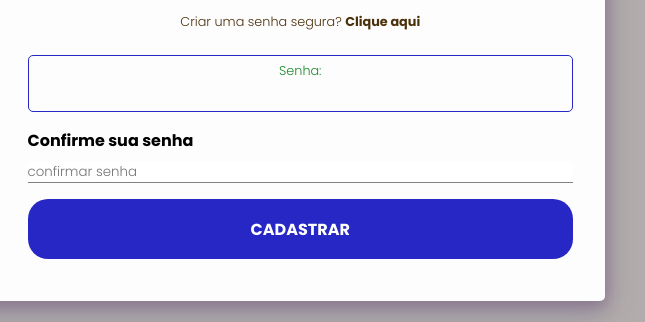
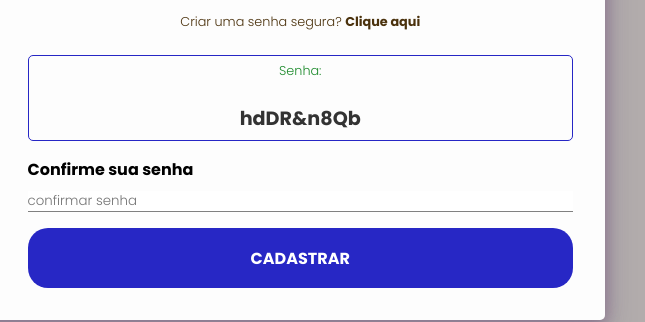
Before and after one commit to filipecrodrigues/projeto-gerador-de-senhas, a plain HTML site: page index.html in a window 1280 px wide. Both pictures are taken after a click on the element "Clique aqui". Shown: the part 371-693 px from the top of the page, 635-1280 px from the left. Drawn offline with Linux system fonts and the light colour scheme.

Commit message:
feat: implementando o as funcionalidades no javascript

```diff
--- a/css/styles.css
+++ b/css/styles.css
@@ -124,12 +124,14 @@ input[type ="submit"]:hover{
     color: #333;
     text-align: center;
     margin-bottom: 1rem;
-    /*display: none;*/
+    display: none;
 }
  #generated-password p{
     color: #1d8a2c;
 }
-
+#generated-password h4{
+    font-weight: bold;
+}
 /* RESPONSIVIDADE */
 
 /* Tablets e dispositivos menores (até 768px) */
--- a/js/scripts.js
+++ b/js/scripts.js
@@ -0,0 +1,60 @@
+/*seleção de elementos */
+const generatepasswordButton = document.querySelector("#generate-password");
+const generatedpasswordElement = document.querySelector("#generated-password");
+
+
+/*Funções */
+
+/*gerando letras minusculas */
+const getLetterLowerCase = ()=>{
+
+    return (String.fromCharCode(Math.floor(Math.random()*26) +97));
+};
+/* gerando letras maiusculas */
+const getLetterUpperCase = ()=>{
+
+    return (String.fromCharCode(Math.floor(Math.random()*26) +65));
+};
+
+/*gerando numeros aleatórios */
+const getNumbers = () =>{
+    return (Math.floor(Math.random()*10).toString()) //math.floor para pegar um numero quebrado
+}
+/*gerando caracteres especiais */
+ const getSymbols = () =>{
+    const symbols ="!@#$%^&*()-_+=[]{}';:\",./<>?\\|~`";
+    return symbols [Math.floor(Math.random()* symbols.length)];
+ };
+
+/* Funçaço que pega os caracteres aleatorios e entrga as senhas */
+
+const generatedpassword =(getLetterLowerCase, getLetterUpperCase, getNumbers, getSymbols) =>{ //passando as funções como parametros
+
+     let password =" ";
+
+     const passwordLength = 10; //senha de 10 caracters
+     const generators = [getLetterLowerCase, getLetterUpperCase, getNumbers, getSymbols ]
+
+    //loop para execultar aleatoriamente as funções
+
+    for(i = 0; i <passwordLength; i+= generators.length  ){
+        generators.forEach(() => {
+
+            const randomValue = generators[Math.floor(Math.random()* generators.length)]();
+
+            password +=randomValue;
+        });
+    }
+        password = password.slice(0, passwordLength);
+
+        /*Exibição do elemnto */
+        generatedpasswordElement.style.display ="block"
+        generatedpasswordElement.querySelector("h4").innerText = password;
+
+};
+
+
+/*Eventos */
+generatepasswordButton.addEventListener("click", ()=>{
+    generatedpassword(getLetterLowerCase, getLetterUpperCase, getNumbers, getSymbols);
+});
```
